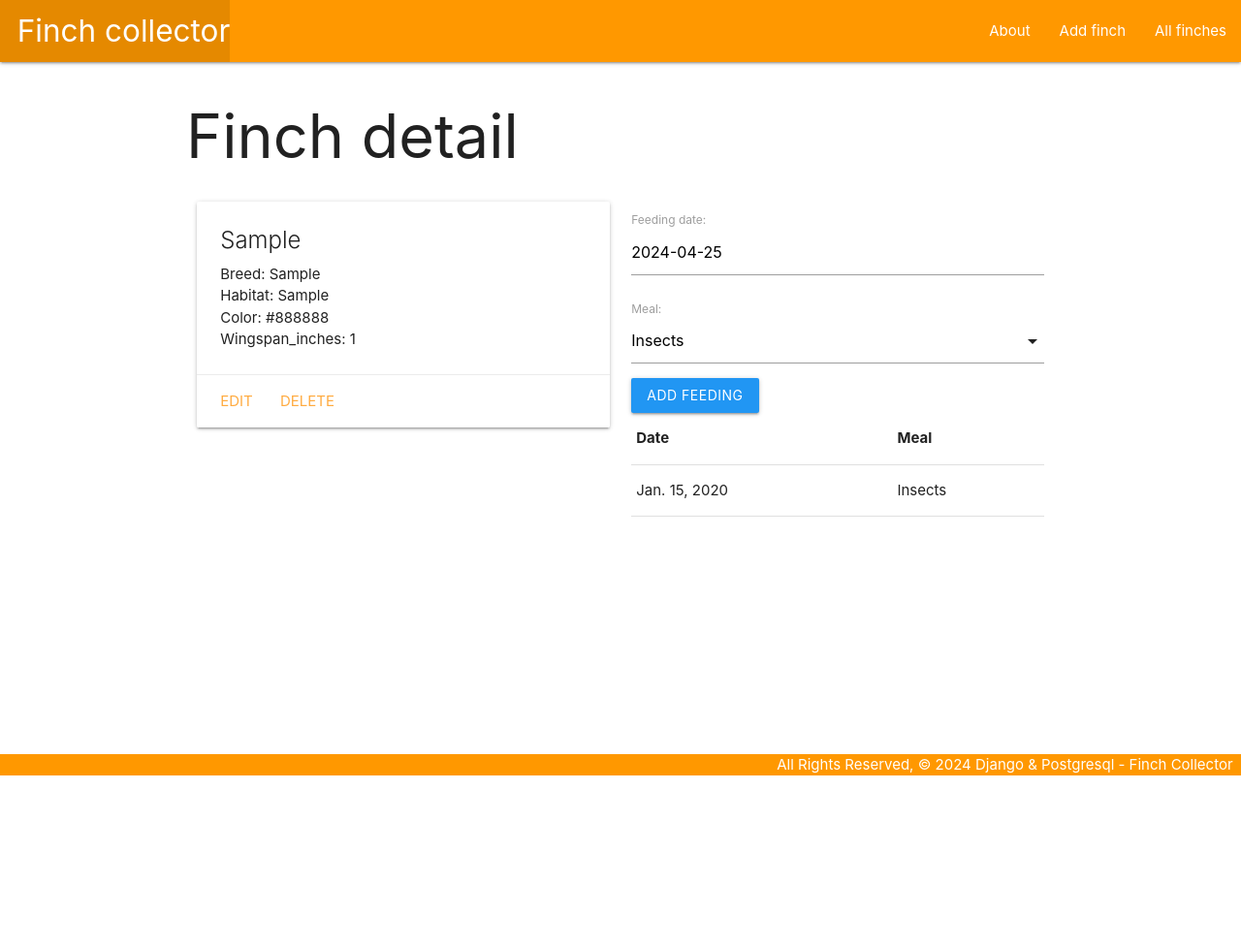
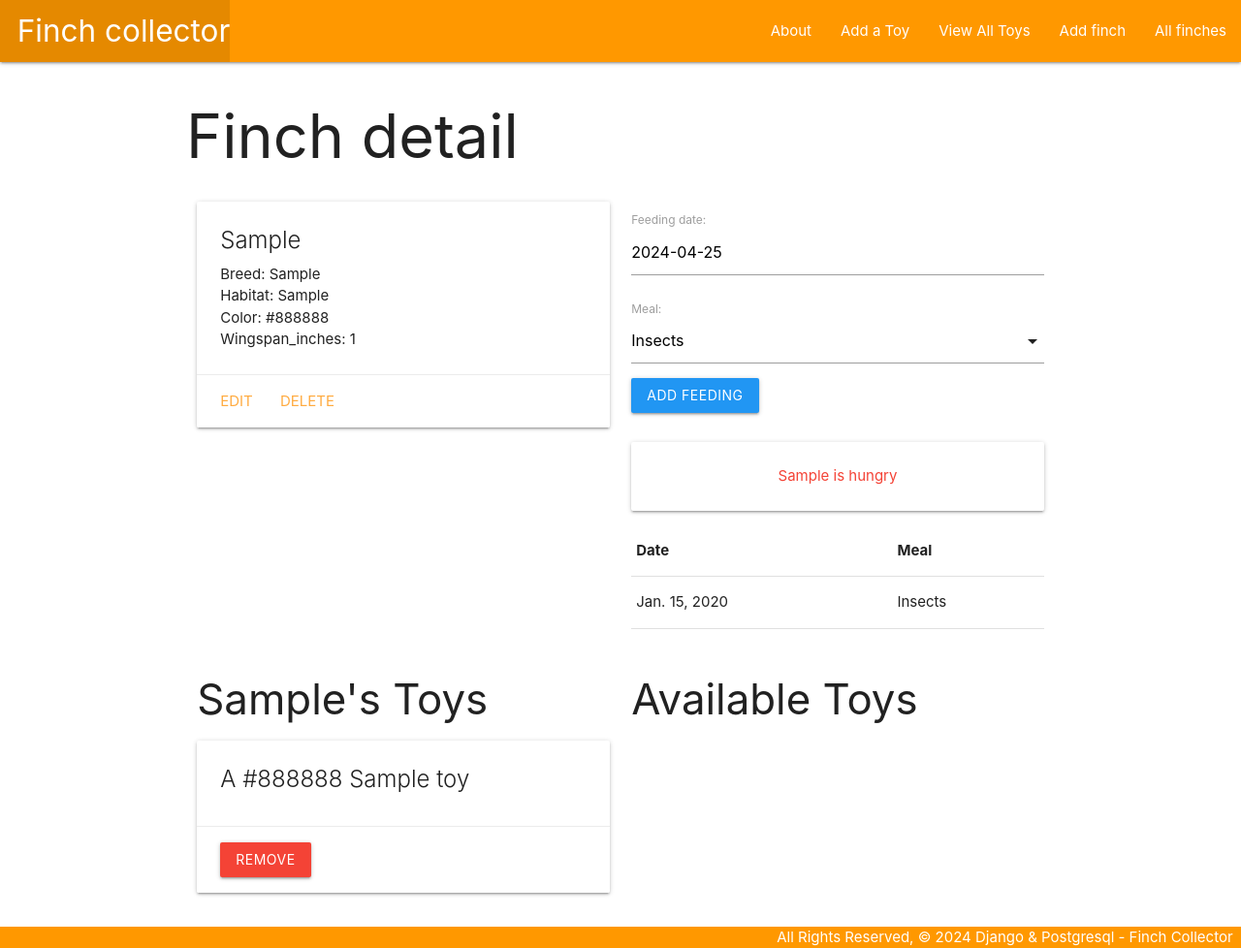
Before and after one commit to lucy-rz/finch-collector-django, a Django app: page /finches/1/ in a window 1280 px wide. Shown: the whole page at 97% size. Before the commit the page ends 800 px from the top, so only its background shows below. Run offline with Django 5.2, Linux system fonts and the light colour scheme; tables that the repository leaves empty hold one stand-in row (values such as "Sample post").

Commit message:
add toys

```diff
--- a/main_app/admin.py
+++ b/main_app/admin.py
@@ -1,5 +1,5 @@
 from django.contrib import admin
-from .models import Finch, Feeding
+from .models import Finch, Feeding, Toy
 
 # Register your models here.
-admin.site.register([Finch, Feeding])
+admin.site.register([Finch, Feeding, Toy])
--- a/main_app/models.py
+++ b/main_app/models.py
@@ -1,19 +1,40 @@
 from django.db import models
 from django.urls import reverse
+from datetime import date
+
+MEALS = (
+    ('I', 'Insects'),
+    ('S', 'Seeds'),
+    ('F', 'Fruit'),
+)
 
 # Create your models here.
+
+class Toy(models.Model):
+    name = models.CharField(max_length=50)
+    color = models.CharField(max_length=20)
+
+    def __str__(self):
+        return self.name
+
+    def get_absolute_url(self):
+        return reverse('toys_detail', kwargs={'pk': self.id})
 
 class Finch(models.Model):
     breed = models.CharField(max_length=100)
     habitat = models.CharField(max_length=100)
     color = models.TextField(max_length=250)
     wingspan_inches = models.IntegerField()
+    toys = models.ManyToManyField(Toy)
 
     def __str__(self):
-        return self.breed
+        return f'{self.breed} ({self.id})'
 
     def get_absolute_url(self):
         return reverse('detail', kwargs={'finch_id': self.id})
+
+    def fed_for_today(self):
+        return self.feeding_set.filter(date=date.today()).count() >= len(MEALS)
 
 class Feeding(models.Model):
     MEALS = (
--- a/main_app/templates/base.html
+++ b/main_app/templates/base.html
@@ -23,6 +23,8 @@
                 </ul>
                 <ul class="right">
                     <li><a href="{% url 'about' %}">About</a></li>
+                    <li><a href="{% url 'toys_create' %}">Add a Toy</a></li>
+                    <li><a href="{% url 'toys_index' %}">View All Toys</a></li>
                     <li><a href="{% url 'finches_create' %}">Add finch</a></li>
                     <li><a href="{% url 'index' %}">All finches</a></li>
                 </ul>
--- a/main_app/templates/finches/detail.html
+++ b/main_app/templates/finches/detail.html
@@ -1,6 +1,6 @@
 {% extends 'base.html' %}
+{% block content %}
 
-{% block content %}
 <h1>Finch detail</h1>
 
 <div class="row">
@@ -25,6 +25,12 @@
             {{ feeding_form.as_p }}
             <input type="submit" value="Add Feeding" class="btn blue">
         </form>
+        <br>
+        {% if finch.fed_for_today %}
+            <div class="card-panel teal-text center-align">{{finch.breed}} has had all snacks</div>
+        {% else %}
+            <div class="card-panel red-text center-align">{{finch.breed}} is hungry</div>
+        {% endif %}
         <table class="stripped">
             <thead>
                 <tr>
@@ -44,6 +50,49 @@
     </div>
 </div>
 
+<div class="row">
+    <div class="col s6">
+        <h3>{{ finch.breed }}'s Toys </h3>
+        {% if finch.toys.count %}
+        {% for toy in finch.toys.all %}
+        <div class="card">
+            <div class="card-content">
+                <span class="card-title">
+                    A <span class=" {{ toy.color.lower }}-text">{{ toy.color }}</span> {{ toy.name }}
+                </span>
+            </div>
+            <div class="card-action">
+                <form action="{% url 'unassoc_toy' finch.id toy.id %}" method="POST">
+                    {% csrf_token %}
+                    <input type="submit" value="Remove" class="btn red">
+                </form>
+            </div>
+        </div>
+        {% endfor %}
+        {% else %}
+        <h5>{{ finch.breed }} has no toys yet </h5>
+        {% endif %}
+    </div>
+    <div class="col s6">
+        <h3>Available Toys</h3>
+        {% for toy in toys %}
+        <div class="card">
+            <div class="card-content">
+                <span class="card-title">
+                    A <span class=" {{ toy.color.lower }}-text">{{ toy.color }}</span> {{ toy.name }}
+                </span>
+            </div>
+            <div class="card-action">
+                <form action="{% url 'assoc_toy' finch.id toy.id %}" method="POST">
+                    {% csrf_token %}
+                    <input type="submit" value="Add" class="btn green">
+                </form>
+            </div>
+        </div>
+        {% endfor %}
+    </div>
+</div>
+
 <script>
     const dateEl = document.getElementById('id_date');
     const selectEl = document.getElementById('id_meal');
--- a/main_app/urls.py
+++ b/main_app/urls.py
@@ -9,5 +9,12 @@ urlpatterns = [
     path('finches/create/', views.FinchCreate.as_view(), name='finches_create'),
     path('finches/<int:pk>/update/', views.FinchUpdate.as_view(), name='finches_update'),
     path('finches/<int:pk>/delete/', views.FinchDelete.as_view(), name='finches_delete'),
-    path('cats/<int:finch_id>/add_feeding/', views.add_feeding, name='add_feeding'),
+    path('finches/<int:finch_id>/add_feeding/', views.add_feeding, name='add_feeding'),
+    path('toys/', views.ToyList.as_view(), name='toys_index'),
+    path('toys/<int:pk>/', views.ToyDetail.as_view(), name='toys_detail'),
+    path('toys/create/', views.ToyCreate.as_view(), name='toys_create'),
+    path('toys/<int:pk>/update/', views.ToyUpdate.as_view(), name='toys_update'),
+    path('toys/<int:pk>/delete/', views.ToyDelete.as_view(), name='toys_delete'),
+    path('finches/<int:finch_id>/assoc_toy/<int:toy_id>/', views.assoc_toy, name='assoc_toy'),
+    path('finches/<int:finch_id>/unassoc_toy/<int:toy_id>/', views.unassoc_toy, name='unassoc_toy'),
 ]
--- a/main_app/views.py
+++ b/main_app/views.py
@@ -1,6 +1,7 @@
 from django.shortcuts import render, redirect
-from .models import Finch
+from .models import Finch, Toy
 from django.views.generic.edit import CreateView, UpdateView, DeleteView
+from django.views.generic import ListView, DetailView
 from .forms import FeedingForm
 
 
@@ -20,11 +21,22 @@ def finches_index(request):
 
 def finches_detail(request, finch_id):
     finch = Finch.objects.get(id=finch_id)
+    id_list = finch.toys.all().values_list('id')
+    missing_toys = Toy.objects.exclude(id__in=id_list)
     feeding_form = FeedingForm()
     return render(request, 'finches/detail.html', {
         'finch': finch,
         'feeding_form': feeding_form,
+        'toys': missing_toys,
     })
+
+def assoc_toy(request, finch_id, toy_id):
+    Finch.objects.get(id=finch_id).toys.add(toy_id)
+    return redirect('detail', finch_id=finch_id)
+
+def unassoc_toy(request, finch_id, toy_id):
+    Finch.objects.get(id=finch_id).toys.remove(toy_id)
+    return redirect('detail', finch_id=finch_id)
 
 def add_feeding(request, finch_id):
     submitted_form = FeedingForm(request.POST) #creates django version of req.body
@@ -35,9 +47,10 @@ def add_feeding(request, finch_id):
     return redirect('detail', finch_id=finch_id)
 
 
+#finch classes
 class FinchCreate(CreateView):
     model = Finch
-    fields = '__all__'
+    fields = ['breed', 'habitat', 'color', 'wingspan_inches']
 
 class FinchUpdate(UpdateView):
     model = Finch
@@ -45,4 +58,23 @@ class FinchUpdate(UpdateView):
 
 class FinchDelete(DeleteView):
     model = Finch
-    success_url = '/finches/'
+    success_url = '/finches'
+
+#toy classes
+class ToyList(ListView):
+    model = Toy
+
+class ToyDetail(DetailView):
+    model = Toy
+
+class ToyCreate(CreateView):
+    model = Toy
+    fields = '__all__'
+
+class ToyUpdate(UpdateView):
+    model = Toy
+    fields = ['name', 'color']
+
+class ToyDelete(DeleteView):
+    model = Toy
+    success_url = '/toys'
```
Also changed, not shown: main_app/templates/about.html (+8 -1 lines), main_app/templates/main_app/toy_confirm_delete.html (added, +13 -0 lines), main_app/templates/main_app/toy_detail.html (added, +21 -0 lines), main_app/templates/main_app/toy_form.html (added, +17 -0 lines), main_app/templates/main_app/toy_list.html (added, +17 -0 lines), main_app/migrations/0003_toy_finch_toys.py (added).
